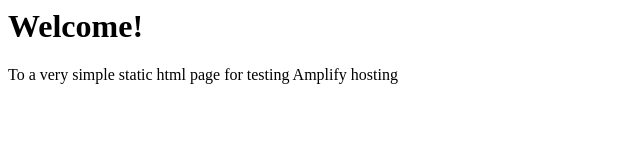
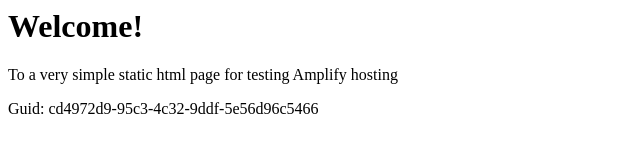
Before and after one commit to aws-aemilia-fra/Github-PR-Commit-Integration-Test-DoNotTouch-Gith-OKSLNVO2-v1-prod-eu-central-1, a website: page src/index.html in a window 1280 px wide. Shown: the whole page, without its empty margins (0-640 px from the left). Drawn offline with Linux system fonts and the light colour scheme.

Commit message:
commit from integ tests

```diff
--- a/src/index.html
+++ b/src/index.html
@@ -1,3 +1,5 @@
+
+
 <html lang="en">
 
 <head>
@@ -10,6 +12,6 @@
 <body>
     <h1>Welcome!</h1>
     <p>To a very simple static html page for testing Amplify hosting</p>
-</body>
+    <p>Guid: cd4972d9-95c3-4c32-9ddf-5e56d96c5466</p></body>
 
 </html>
```
